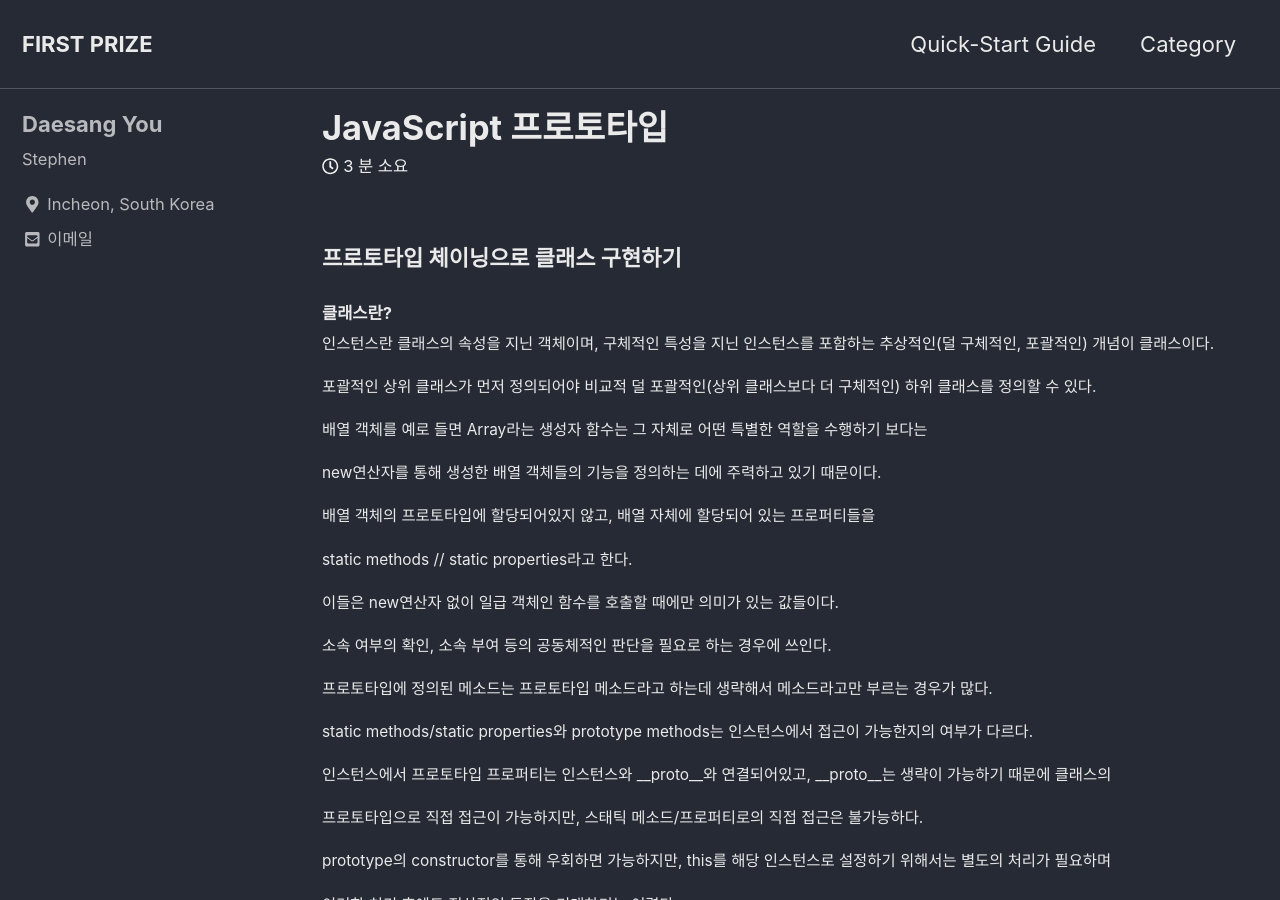
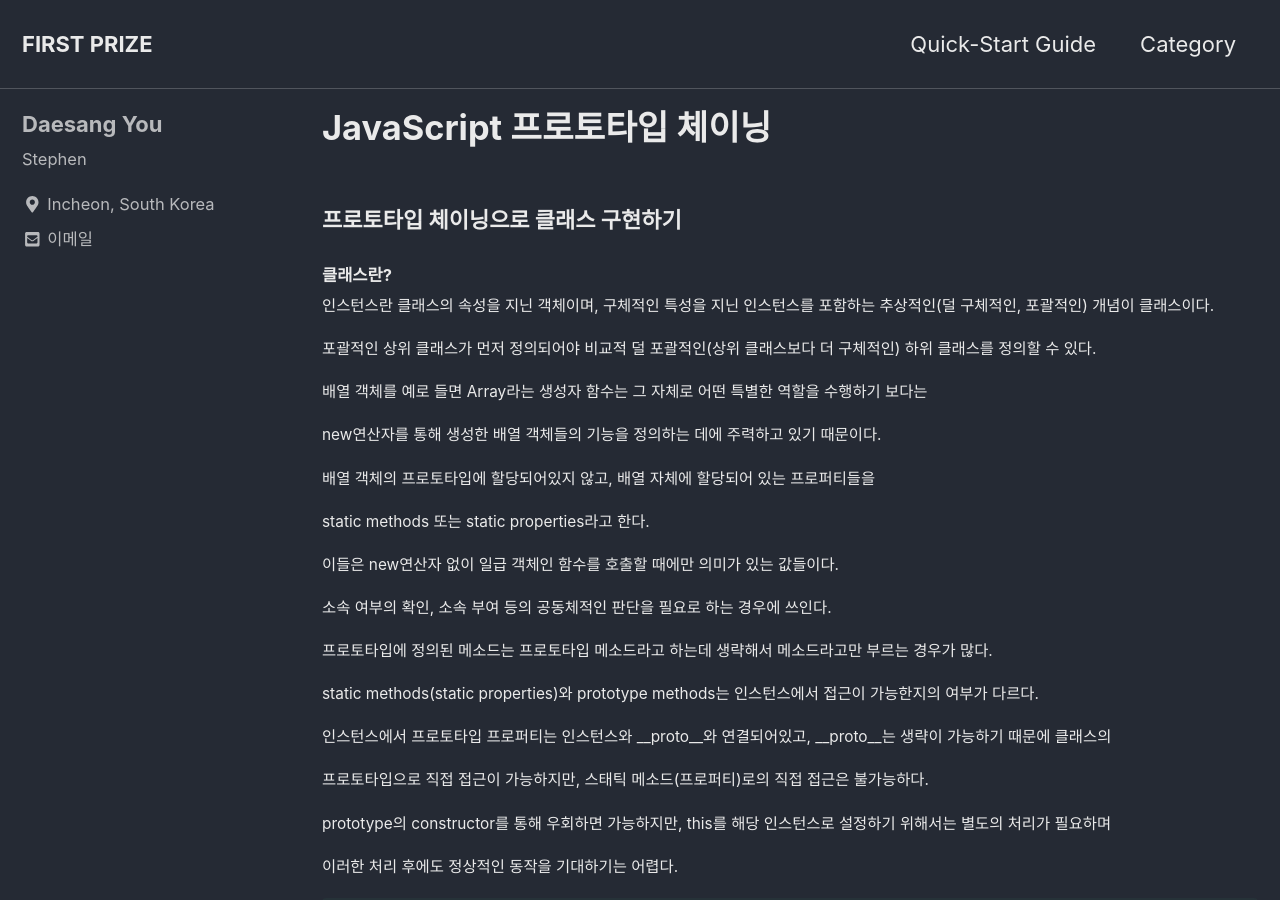
Before and after one commit to eotkd4791/eotkd4791.github.io, a Jekyll site: the page built from _posts/Javascript/2019-12-04-JavaScript09.md, in a window 1280 px wide and 900 px high. Built offline with Jekyll 4.4.1, drawn with Linux system fonts in a browser that asks for light colours; cached includes are drawn as plain includes; comment, search, counter and statistics services are not loaded.

```diff
--- a/_posts/Javascript/2019-12-04-JavaScript09.md
+++ b/_posts/Javascript/2019-12-04-JavaScript09.md
@@ -1,9 +1,10 @@
 ---
-title: "JavaScript 프로토타입"
+title: "JavaScript 프로토타입 체이닝"
 categories:
   - JavaScript
 tags:
   - JavaScript
+read_time: false
 ---
 
 ### 프로토타입 체이닝으로 클래스 구현하기
@@ -20,7 +21,7 @@ new연산자를 통해 생성한 배열 객체들의 기능을 정의하는 데
 
 배열 객체의 프로토타입에 할당되어있지 않고, 배열 자체에 할당되어 있는 프로퍼티들을
 
-static methods // static properties라고 한다.
+static methods 또는 static properties라고 한다.
 
 이들은 new연산자 없이 일급 객체인 함수를 호출할 때에만 의미가 있는 값들이다.
 
@@ -28,11 +29,11 @@ static methods // static properties라고 한다.
 
 프로토타입에 정의된 메소드는 프로토타입 메소드라고 하는데 생략해서 메소드라고만 부르는 경우가 많다.
 
-static methods/static properties와 prototype methods는 인스턴스에서 접근이 가능한지의 여부가 다르다.
+static methods(static properties)와 prototype methods는 인스턴스에서 접근이 가능한지의 여부가 다르다.
 
 인스턴스에서 프로토타입 프로퍼티는 인스턴스와 __proto__와 연결되어있고, __proto__는 생략이 가능하기 때문에 클래스의
 
-프로토타입으로 직접 접근이 가능하지만, 스태틱 메소드/프로퍼티로의 직접 접근은 불가능하다.
+프로토타입으로 직접 접근이 가능하지만, 스태틱 메소드(프로퍼티)로의 직접 접근은 불가능하다.
 
 prototype의 constructor를 통해 우회하면 가능하지만, this를 해당 인스턴스로 설정하기 위해서는 별도의 처리가 필요하며
 
@@ -126,6 +127,7 @@ function Employee(name, age, position) {//생성자함수
 }
 Employee.prototype = new Person();
 //Employee.prototype을 Person의 인스턴스로 대체
+
 Employee.prototype.constructor = Employee;
 //Employee.prototype이 본래의 기능을 갖도록 constructor프로퍼티에 자기자신을 담는다.
 
```
Also changed, not shown: other parts of _posts/Javascript/2019-12-04-JavaScript09.md (+1 -1 lines), _posts/Javascript/2019-12-03-JavaScript08.md (+1 -1 lines).
